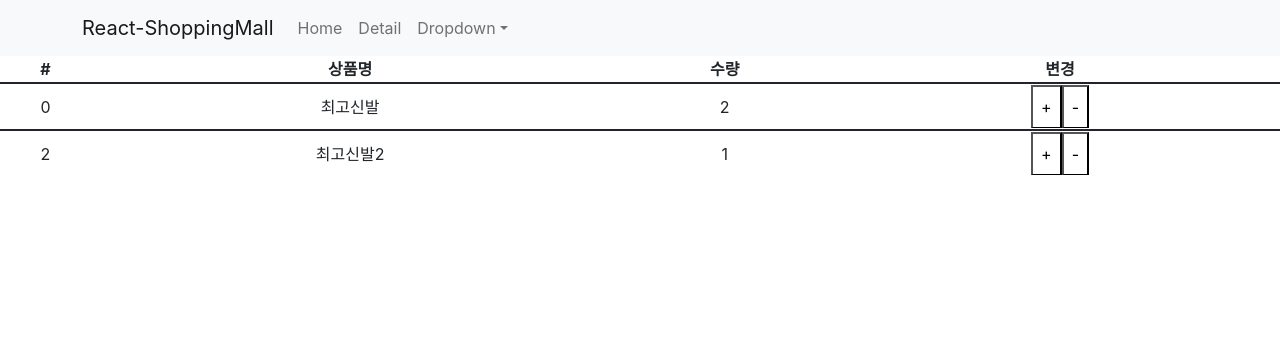
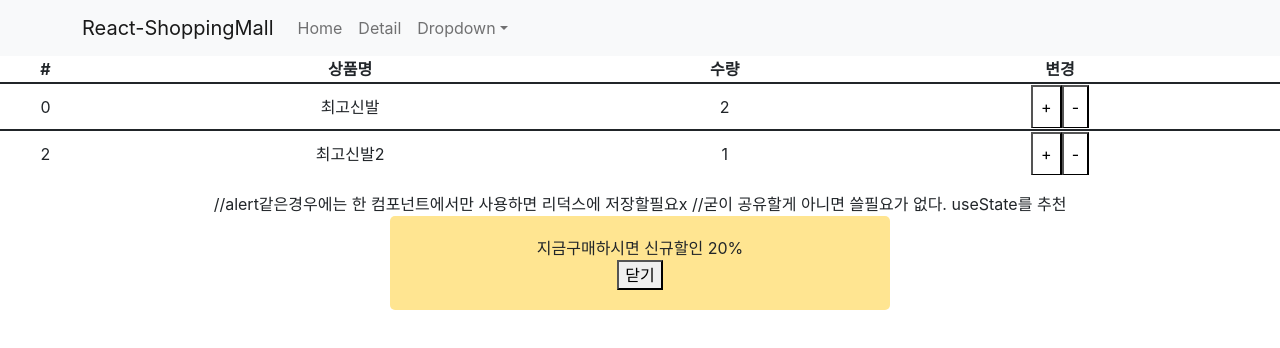
Before and after one commit to Choisiz/reactShopping, a React (Create React App) app in the folder shopping/: page /cart in a window 1280 px wide. Shown: the top 348 px of the page. Built offline with nearby package versions, Linux system fonts and the light colour scheme.

Commit message:
alert을 통한 리듀서,디스패치  배우기

```diff
--- a/shopping/src/Component/Cart.js
+++ b/shopping/src/Component/Cart.js
@@ -38,13 +38,25 @@ function Cart(props) {
           );
         })}
       </Table>
+      //alert같은경우에는 한 컴포넌트에서만 사용하면 리덕스에 저장할필요x //굳이
+      공유할게 아니면 쓸필요가 없다. useState를 추천
+      {props.stateAlert === true ? (
+        <div className="my-alert2">
+          <p>지금구매하시면 신규할인 20%</p>
+          <button onClick={() => props.dispatch({ type: "alertClose" })}>
+            닫기
+          </button>
+        </div>
+      ) : null}
     </div>
   );
 }
 
 function stateProps(state) {
+  console.log(state);
   return {
-    state: state,
+    state: state.reducer,
+    stateAlert: state.reducer2,
   };
 }
 
--- a/shopping/src/index.js
+++ b/shopping/src/index.js
@@ -4,13 +4,23 @@ import "./index.css";
 import App from "./App";
 import { BrowserRouter } from "react-router-dom";
 import { Provider } from "react-redux";
-import { createStore } from "redux";
+import { combineReducers, createStore } from "redux";
 // let store = createStore(() => {
 //   return [
 //     { id: 0, name: "최고신발", quan: 2 },
 //     { id: 2, name: "최고신발2", quan: 1 },
 //   ];
 // });
+
+let alertInit = true;
+
+function reducer2(state = alertInit, action) {
+  if (action.type === "alertClose") {
+    return (state = false);
+  } else {
+    return state;
+  }
+}
 
 let init = [
   { id: 0, name: "최고신발", quan: 2 },
@@ -31,7 +41,7 @@ function reducer(state = init, action) {
   }
 }
 
-let store = createStore(reducer);
+let store = createStore(combineReducers({ reducer, reducer2 }));
 
 ReactDOM.render(
   <React.StrictMode>
```
